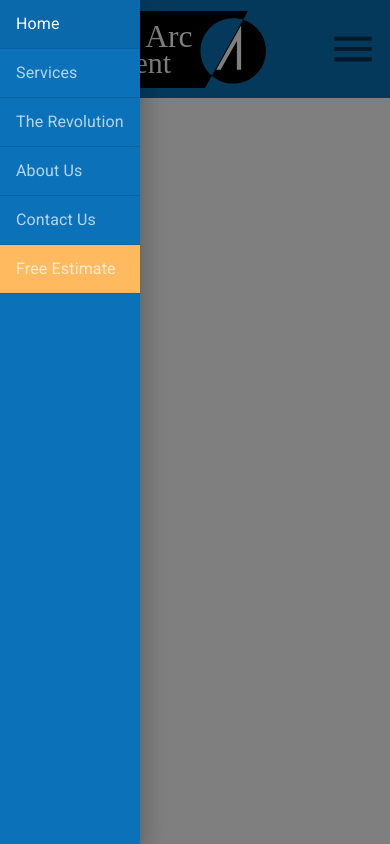
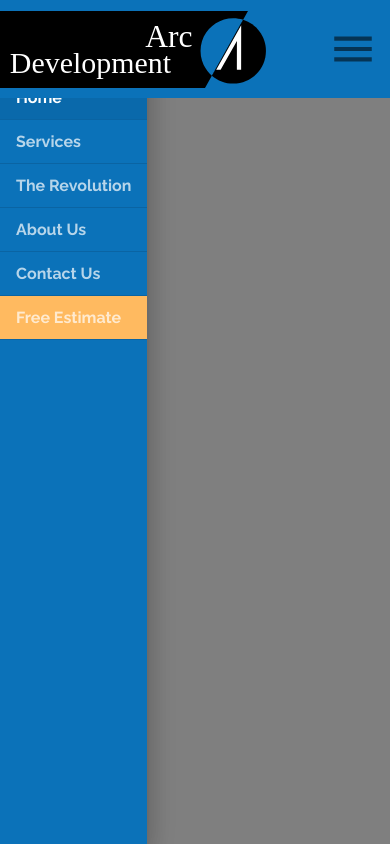
Before and after one commit to laurieroy/react-MUI-arcDevelopment, a React (Create React App) app: page / in a window 390 px wide. Both pictures are taken after a click on the button 353 px from the left and 49 px from the top of the page. Built offline with nearby package versions, Linux system fonts and the light colour scheme.

Commit message:
Move drawer below appbar

```diff
--- a/src/components/ui/Header.js
+++ b/src/components/ui/Header.js
@@ -1,6 +1,5 @@
 import React, { useEffect, useState } from "react";
 import { Link } from "react-router-dom";
-// import PropTypes from "prop-types";
 
 import {
   AppBar,
@@ -42,6 +41,9 @@
 }
 
 const useStyles = makeStyles((theme) => ({
+  appbar: {
+    zIndex: theme.zIndex.modal + 1,
+  },
   button: {
     ...theme.typography.estimate,
     borderRadius: "50px",
@@ -71,7 +73,9 @@
     backgroundColor: theme.palette.common.orange,
   },
   drawerItemSelected: {
-    opacity: 1,
+    "& .MuiListItemText-root": {
+      opacity: 1,
+    },
   },
   logo: {
     height: "8em",
@@ -127,11 +131,11 @@
   const matches = useMediaQuery(theme.breakpoints.down("md"));
   const iOS = process.browser && /iPad|iPhone|iPod/.test(navigator.userAgent);
 
-  const [value, setValue] = useState(0);
   const [anchorEl, setAnchorEl] = useState(null);
+  const [openDrawer, setOpenDrawer] = useState(false);
   const [openMenu, setOpenMenu] = useState(false);
   const [selectedIndex, setSelectedIndex] = useState(0);
-  const [openDrawer, setOpenDrawer] = useState(false);
+  const [value, setValue] = useState(0);
 
   const handleChange = (e, newValue) => {
     setValue(newValue);
@@ -210,55 +214,56 @@
   const tabs = (
     <>
       <Tabs
-        value={value}
         className={classes.tabContainer}
         indicatorColor="primary"
         onChange={handleChange}
+        value={value}
       >
         {routes.map((route, index) => (
           <Tab
-            key={`${route}${index}`}
-            className={classes.tab}
-            label={route.name}
-            component={Link}
-            to={route.link}
             aria-owns={route.ariaOwns}
             aria-haspopup={route.ariaPopup}
+            className={classes.tab}
+            component={Link}
+            key={`${route}${index}`}
+            label={route.name}
             onMouseOver={route.mouseOver}
+            to={route.link}
           />
         ))}
       </Tabs>
       <Button
-        variant="contained"
+        className={classes.button}
         color="secondary"
-        className={classes.button}
         component={Link}
         to="/estimate"
+        variant="contained"
       >
         Free Estimate
       </Button>
       <Menu
-        id="simple-menu"
         anchorEl={anchorEl}
-        open={setOpenMenu}
-        onClose={handleClose}
-        MenuListProps={{ onMouseLeave: handleClose }}
         classes={{ paper: classes.menu }}
         elevation={0}
+        id="simple-menu"
         keepMounted
+        MenuListProps={{ onMouseLeave: handleClose }}
+        onClose={handleClose}
+        open={setOpenMenu}
+        style={{ zIndex: 1302 }}
       >
         {menuOptions.map((option, i) => (
           <MenuItem
-            key={option}
+            classes={{ root: classes.menuItem }}
             component={Link}
-            to={option.link}
-            classes={{ root: classes.menuItem }}
+            key={`${option}${i}`}
             onClick={(event) => {
               handleMenuItemClick(event, i);
-              setValue(1);
+              setValue(i);
               handleClose();
             }}
             selected={i === selectedIndex && value === 1}
+            to={option.link}
           >
             {option.name}
           </MenuItem>
@@ -277,53 +282,46 @@
         onClose={() => setOpenDrawer(false)}
         onOpen={() => setOpenDrawer(true)}
       >
+        <div className={classes.toolbarMargin} />
         <List disablePadding>
           {routes.map((route) => (
             <ListItem
               button
+              classes={{ selected: classes.drawerItemSelected }}
+              component={Link}
               disableTypography
               divider
-              component={Link}
               key={`${route}${route.activeIndex}`}
-              selected={value === route.activeIndex}
-              to={route.link}
               onClick={() => {
                 setOpenDrawer(false);
                 setValue(route.activeIndex);
               }}
+              selected={value === route.activeIndex}
+              to={route.link}
             >
-              <ListItemText
-                className={
-                  value === route.activeIndex
-                    ? [classes.drawerItem, classes.drawerItemSelected]
-                    : classes.drawerItem
-                }
-              >
+              <ListItemText className={classes.drawerItem} disableTypography>
                 {route.name}
               </ListItemText>
             </ListItem>
           ))}
 
           <ListItem
+            button
+            classes={{
+              root: classes.drawerItemEstimate,
+              selected: classes.drawerItemSelected
+            }}
+            component={Link}
+            disableTypography
             divider
-            button
-            className={classes.drawerItemEstimate}
-            disableTypography
-            component={Link}
-            selected={value === 5}
-            to="/estimate"
             onClick={() => {
               setOpenDrawer(false);
               setValue(5);
             }}
+            selected={value === 5}
+            to="/estimate"
           >
-            <ListItemText
-              className={
-                value === 5
-                  ? [classes.drawerItem, classes.drawerItemSelected]
-                  : classes.drawerItem
-              }
-            >
+            <ListItemText className={classes.drawerItem} disableTypography>
               Free Estimate
             </ListItemText>
           </ListItem>
@@ -331,8 +329,8 @@
       </SwipeableDrawer>
       <IconButton
         className={classes.drawerIconContainer}
+        disableRipple
         onClick={() => setOpenDrawer(!openDrawer)}
-        disableRipple
       >
         <MenuIcon className={classes.drawerIcon}></MenuIcon>
       </IconButton>
@@ -342,7 +340,7 @@
   return (
     <>
       <ElevationScroll>
-        <AppBar>
+        <AppBar className={classes.appbar}>
           <Toolbar disableGutters>
             <Button
               component={Link}
```
